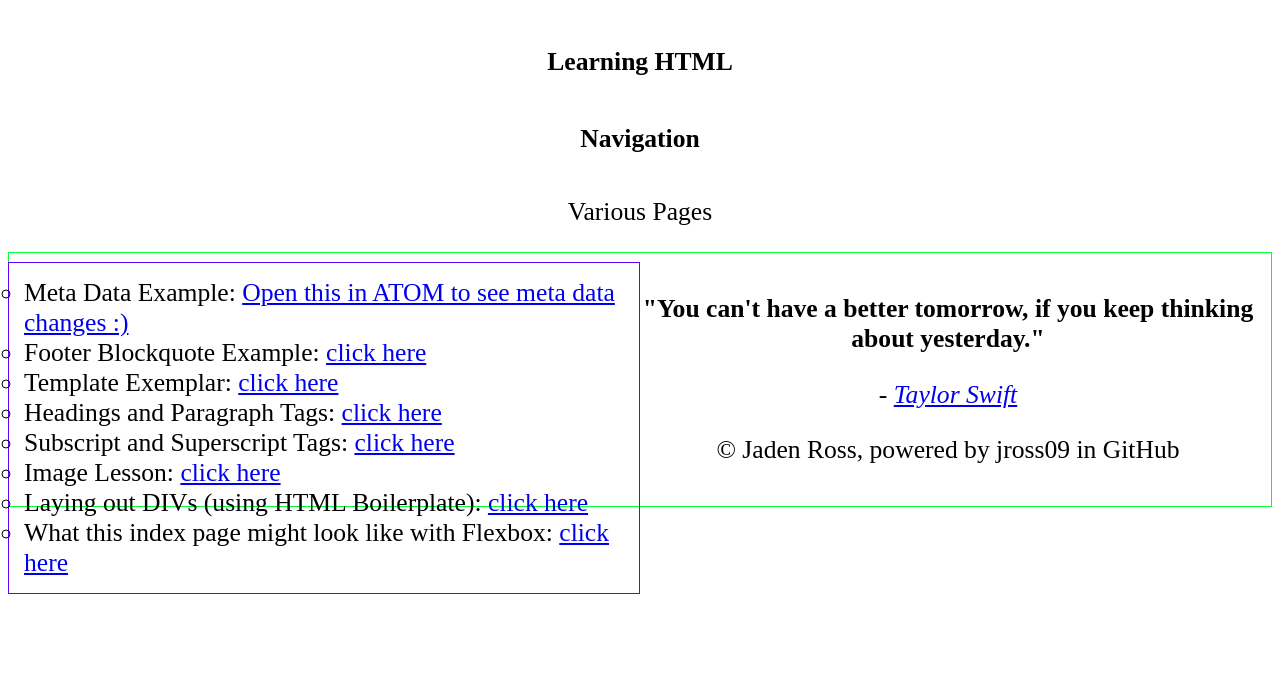
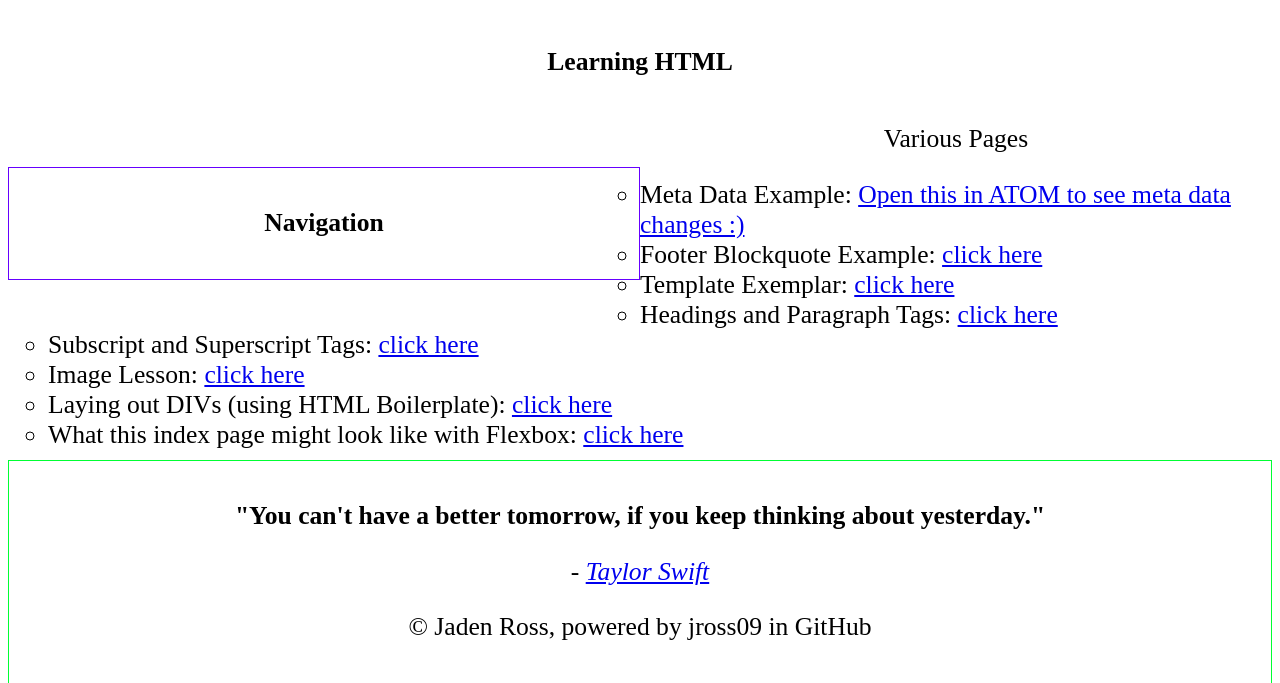
Before and after one commit to jross09/Learning-HTML, a plain HTML site: page index.html in a window 1280 px wide. Shown: the top 683 px of the page. Drawn offline with Linux system fonts and the light colour scheme.

Commit message:
Update index.html

```diff
--- a/index.html
+++ b/index.html
@@ -71,10 +71,10 @@
     <body>
         <header><div><h1 style="font-size:5.5vw;"><p style="text-align:center">Learning HTML</p></h1></div></header>
         <div><nav>
-            <header><h1 style="font-size:4vw"><p style="text-align:center">Navigation</header></h1></p>
+            <header><h1 class="main" style="font-size:4vw"><p style="text-align:center">Navigation</header></h1></p>
             <section>
                 <header style="font-size:2vw"><p style="text-align:center;">Various Pages</p></header>
-                <ul class="main" style="list-style-type:circle; font-size:0.75vw">
+                <ul style="list-style-type:circle; font-size:0.75vw">
                     <li> Meta Data Example: <a href="childPages/Meta Data Example.html" target="_blank">Open this in ATOM to see meta data changes :)</a>
                     <li> Footer Blockquote Example: <a href="childPages/Footer Blockquote Example.html" target="_blank">click here</a>
                     <li> Template Exemplar: <a href="childPages\childTemplate.html" target="_blank">click here</a>
```
